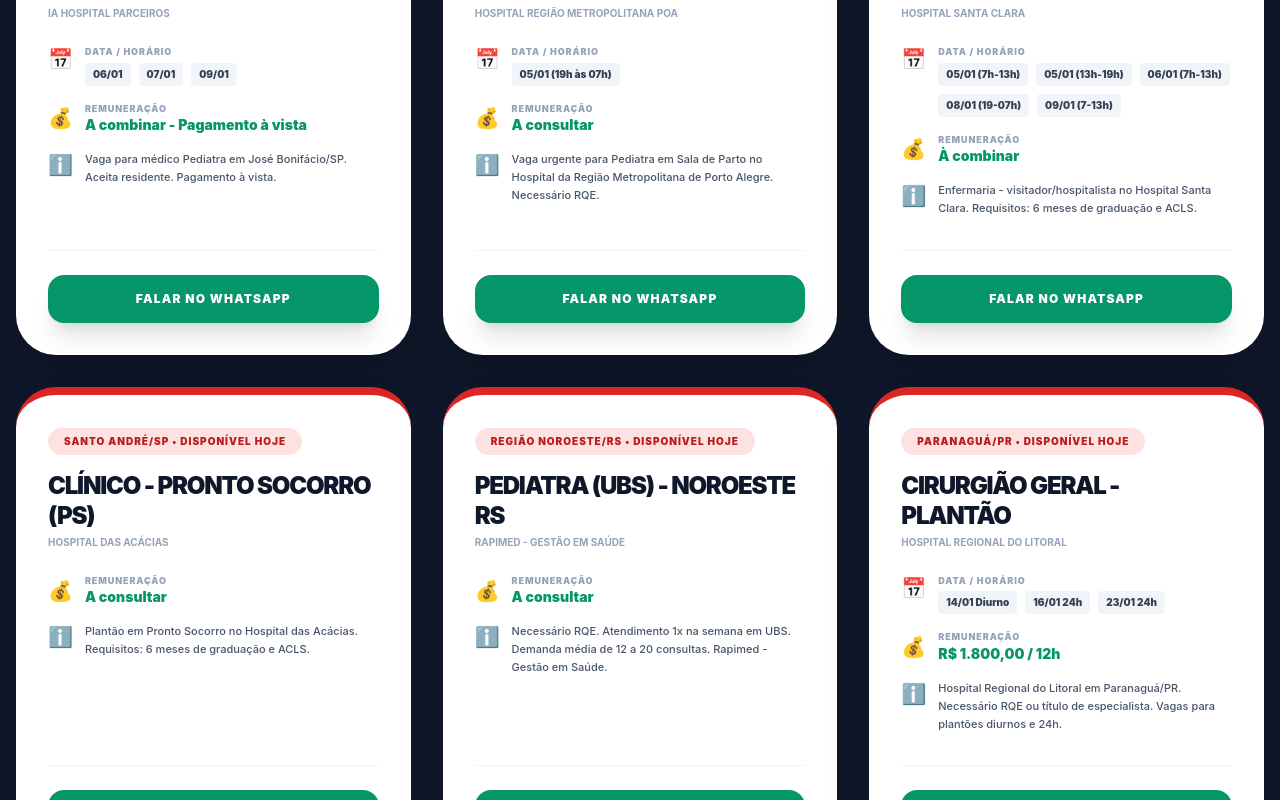
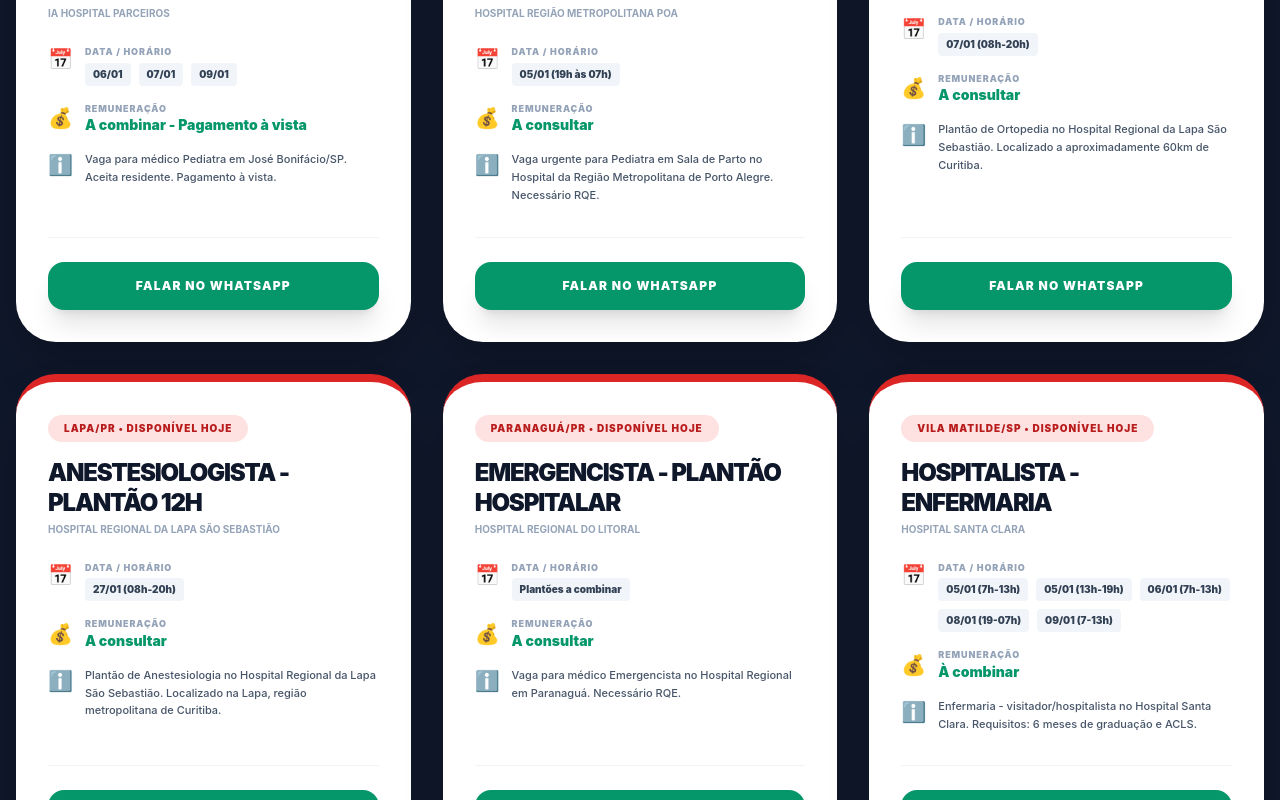
Before and after one commit to Blockchainauto4/EXODIA, a React (Vite) app: page / in a window 1280 px wide. Shown: the part 1160-1960 px from the top of the page. Built offline with nearby package versions, Linux system fonts and the light colour scheme.

Commit message:
feat: Add new job listings and specialties
Includes new job postings for Anestesiologia, Emergencista, and Ortopedia in the Lapa and Paranaguá regions of Paraná, expanding the available opportunities. Also adds 'Anestesiologia' and 'Emergencista' to the list of supported medical specialties.

```diff
--- a/components/JobsBoard.tsx
+++ b/components/JobsBoard.tsx
@@ -37,6 +37,51 @@ const MOCK_JOBS: JobOpportunity[] = [
     salary: 'A consultar',
     contactWhatsapp: '5551995785365',
     dates: ['05/01 (19h às 07h)']
+  },
+  {
+    id: 'job-015',
+    title: 'Ortopedista - Plantão 12h',
+    description: 'Plantão de Ortopedia no Hospital Regional da Lapa São Sebastião. Localizado a aproximadamente 60km de Curitiba.',
+    datePosted: '2025-01-05',
+    validThrough: '2025-01-08',
+    employmentType: 'TEMPORARY',
+    hiringOrganization: 'Hospital Regional da Lapa São Sebastião',
+    city: 'Lapa',
+    state: 'PR',
+    specialty: 'Ortopedia',
+    salary: 'A consultar',
+    contactWhatsapp: '5541997002421',
+    dates: ['07/01 (08h-20h)']
+  },
+  {
+    id: 'job-016',
+    title: 'Anestesiologista - Plantão 12h',
+    description: 'Plantão de Anestesiologia no Hospital Regional da Lapa São Sebastião. Localizado na Lapa, região metropolitana de Curitiba.',
+    datePosted: '2025-01-05',
+    validThrough: '2025-01-28',
+    employmentType: 'TEMPORARY',
+    hiringOrganization: 'Hospital Regional da Lapa São Sebastião',
+    city: 'Lapa',
+    state: 'PR',
+    specialty: 'Anestesiologia',
+    salary: 'A consultar',
+    contactWhatsapp: '5541997002421',
+    dates: ['27/01 (08h-20h)']
+  },
+  {
+    id: 'job-017',
+    title: 'Emergencista - Plantão Hospitalar',
+    description: 'Vaga para médico Emergencista no Hospital Regional em Paranaguá. Necessário RQE.',
+    datePosted: '2025-01-05',
+    validThrough: '2025-01-30',
+    employmentType: 'TEMPORARY',
+    hiringOrganization: 'Hospital Regional do Litoral',
+    city: 'Paranaguá',
+    state: 'PR',
+    specialty: 'Emergencista',
+    salary: 'A consultar',
+    contactWhatsapp: '5541991462236',
+    dates: ['Plantões a combinar']
   },
   {
     id: 'job-002',
--- a/types.ts
+++ b/types.ts
@@ -49,7 +49,7 @@ export const CITIES_BY_STATE: Record<string, string[]> = {
   'MG': ['Belo Horizonte', 'Uberlândia', 'Contagem', 'Juiz de Fora'],
   'PA': ['Belém', 'Ananindeua', 'Santarém'],
   'PB': ['João Pessoa', 'Campina Grande'],
-  'PR': ['Curitiba', 'Londrina', 'Maringá', 'Paranaguá'],
+  'PR': ['Curitiba', 'Londrina', 'Maringá', 'Paranaguá', 'Lapa'],
   'PE': ['Recife', 'Jaboatão dos Guararapes', 'Olinda'],
   'PI': ['Teresina', 'Parnaíba'],
   'RJ': [
@@ -71,5 +71,5 @@ export const CITIES_BY_STATE: Record<string, string[]> = {
 };
 
 export const SPECIALTIES = [
-  'Clínica Geral', 'Cardiologia', 'Pediatria', 'Saúde Mental', 'Ginecologia', 'Ortopedia', 'Neurologia', 'Dermatologia', 'Endocrinologia', 'Geriatria', 'Oftalmologia', 'Urologia', 'Otorrinolaringologia', 'Psiquiatria', 'Radiologia', 'Nutrição', 'Alergologia', 'Angiologia', 'Cirurgia Geral', 'Gastroenterologia', 'Hematologia', 'Infectologia', 'Mastologia', 'Nefrologia', 'Neuropediatria', 'Pneumologia', 'Proctologia', 'Reumatologia', 'Nutrologia', 'Neonatologia'
+  'Clínica Geral', 'Cardiologia', 'Pediatria', 'Saúde Mental', 'Ginecologia', 'Ortopedia', 'Neurologia', 'Dermatologia', 'Endocrinologia', 'Geriatria', 'Oftalmologia', 'Urologia', 'Otorrinolaringologia', 'Psiquiatria', 'Radiologia', 'Nutrição', 'Alergologia', 'Angiologia', 'Cirurgia Geral', 'Gastroenterologia', 'Hematologia', 'Infectologia', 'Mastologia', 'Nefrologia', 'Neuropediatria', 'Pneumologia', 'Proctologia', 'Reumatologia', 'Nutrologia', 'Neonatologia', 'Anestesiologia', 'Emergencista'
 ];
```
